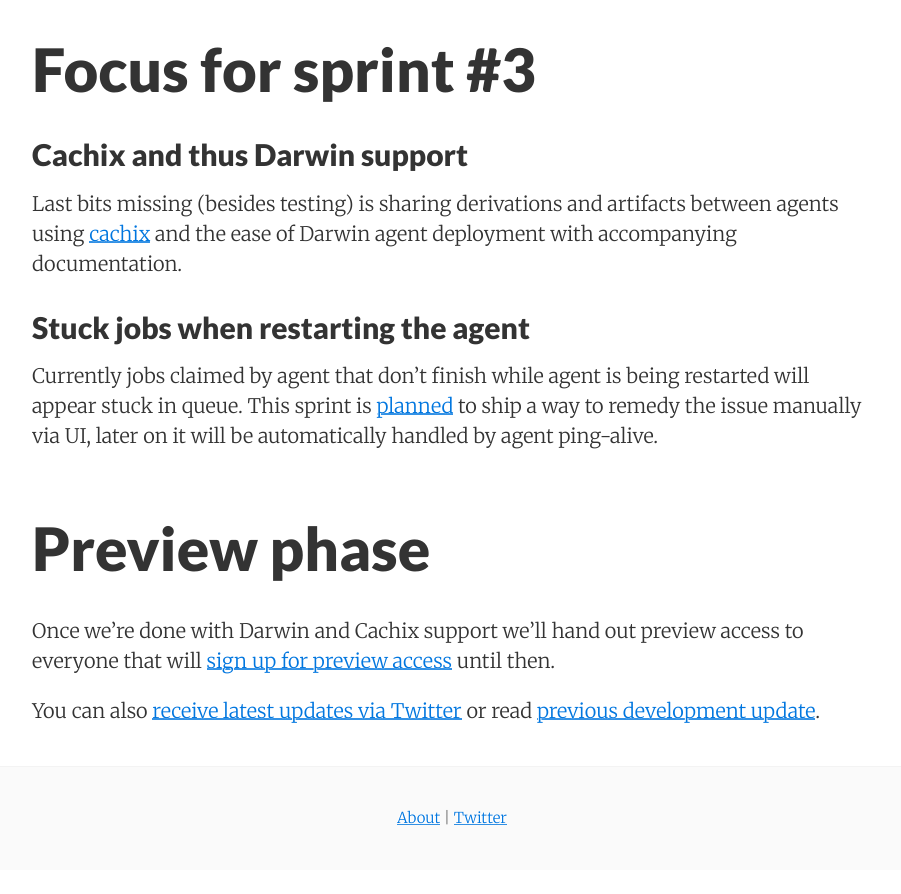
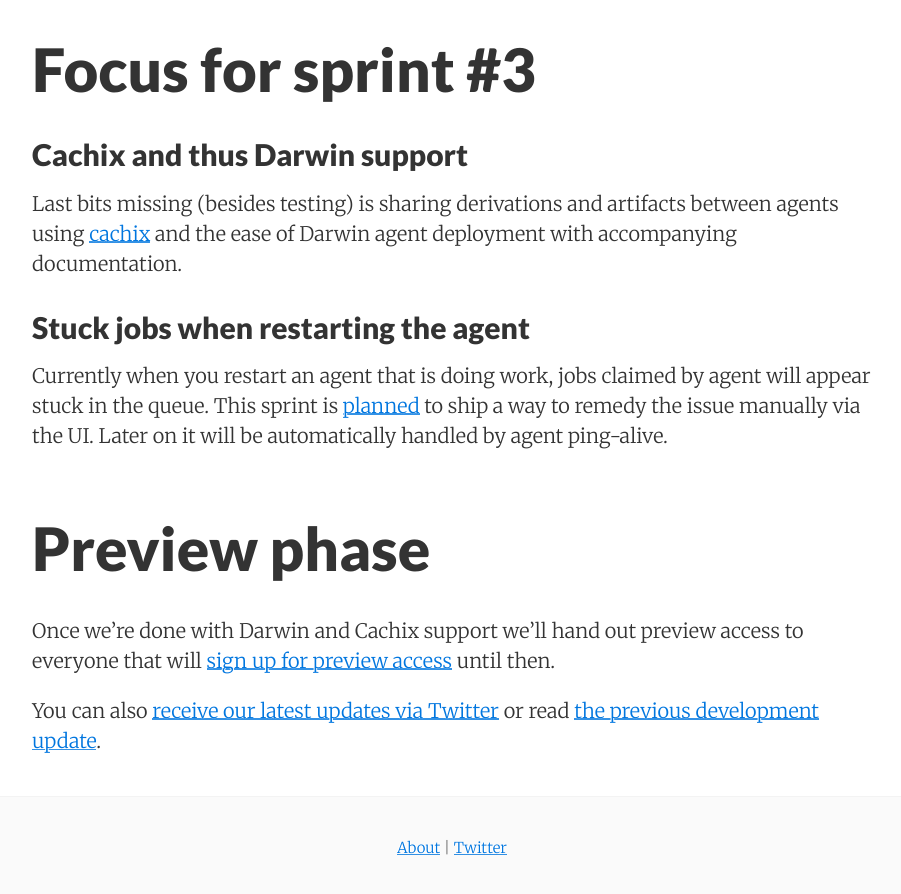
Before and after one commit to hercules-ci/blog.hercules-ci.com, a Jekyll site: the page built from _posts/2019-05-14-sprint-3-report.md, in a window 1280 px wide and 900 px high, scrolled down 2000 px. Shown: the top 894 px of the window, without its empty margins (188-1089 px from the left). Built offline with Jekyll 4.4.1, drawn with Linux system fonts in a browser that asks for light colours; before the commit the page ends 2870 px from its top, so only the background shows below that.

Commit message:
Apply suggestions from code review
Co-Authored-By: Robert Hensing <roberth@users.noreply.github.com>

```diff
--- a/_posts/2019-05-14-sprint-3-report.md
+++ b/_posts/2019-05-14-sprint-3-report.md
@@ -45,9 +45,9 @@ Darwin agent deployment with accompanying documentation.
 
 ## Stuck jobs when restarting the agent
 
-Currently jobs claimed by agent that don't finish while agent is being restarted
-will appear stuck in queue. This sprint is [planned](https://github.com/hercules-ci/support/issues/19)
-to ship a way to remedy the issue manually via UI, later on it will be automatically
+Currently when you restart an agent that is doing work, jobs claimed by agent
+will appear stuck in the queue. This sprint is [planned](https://github.com/hercules-ci/support/issues/19)
+to ship a way to remedy the issue manually via the UI. Later on it will be automatically
 handled by agent ping-alive.
 
 # Preview phase
@@ -55,5 +55,5 @@ handled by agent ping-alive.
 Once we're done with Darwin and Cachix support we'll hand out preview access
 to everyone that will [sign up for preview access](https://hercules-ci.com) until then.
 
-You can also [receive latest updates via Twitter](https://twitter.com/hercules_ci) or
-read [previous development update](https://blog.hercules-ci.com/sprints,/hercules-ci/2019/04/30/sprint-2-report/).
+You can also [receive our latest updates via Twitter](https://twitter.com/hercules_ci) or
+read [the previous development update](https://blog.hercules-ci.com/sprints,/hercules-ci/2019/04/30/sprint-2-report/).
```
